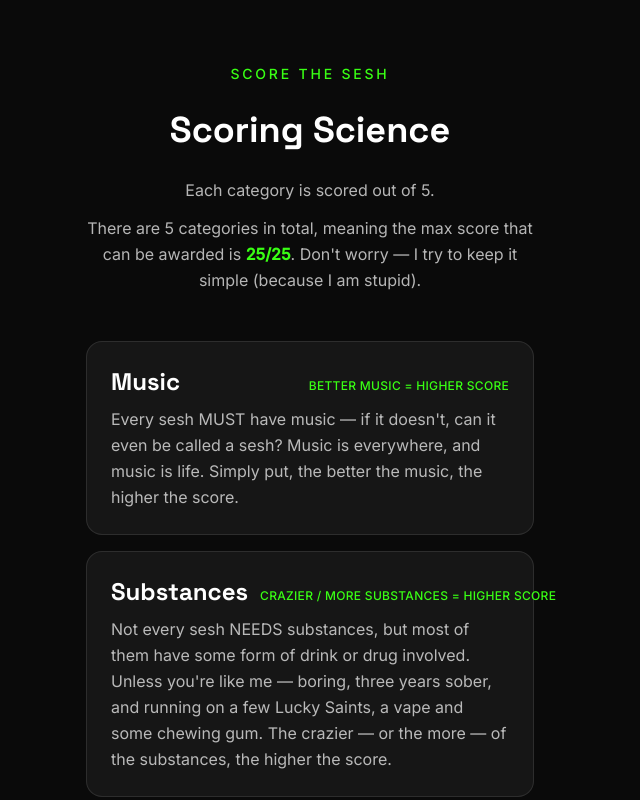
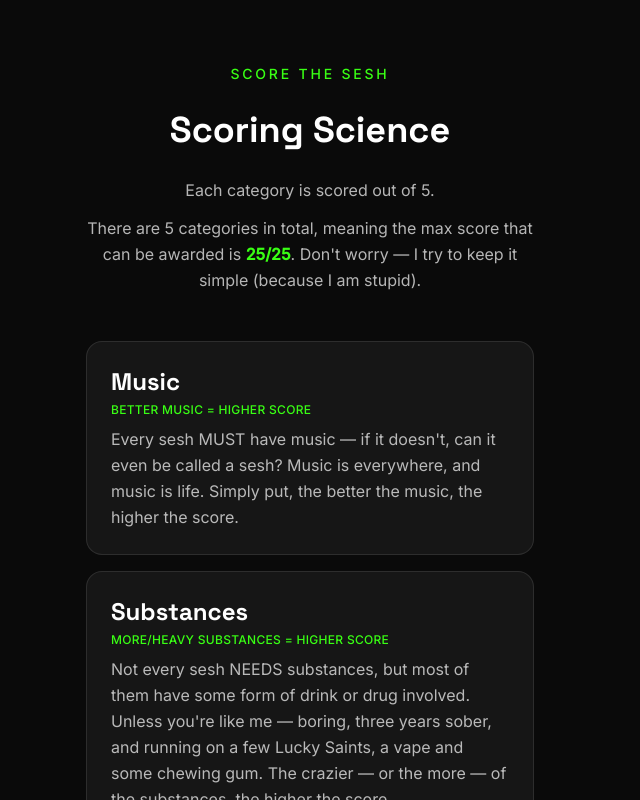
Before and after one commit to soberlifeco/scorethesesh, a Next.js app: page /scoring-science in a window 1280 px wide. Shown: the top 800 px of the page, without its empty margins (330-970 px from the left). Built offline with nearby package versions, Linux system fonts and the light colour scheme.

Commit message:
Fix Substances tag overflow, shorten label

```diff
--- a/app/scoring-science/page.tsx
+++ b/app/scoring-science/page.tsx
@@ -13,7 +13,7 @@ const CATEGORIES = [
   },
   {
     name: "Substances",
-    direction: "Crazier / more substances = higher score",
+    direction: "More/heavy substances = higher score",
     copy: "Not every sesh NEEDS substances, but most of them have some form of drink or drug involved. Unless you're like me — boring, three years sober, and running on a few Lucky Saints, a vape and some chewing gum. The crazier — or the more — of the substances, the higher the score.",
   },
   {
@@ -68,14 +68,14 @@ export default function ScoringSciencePage() {
             key={category.name}
             className="text-left bg-white/5 border border-white/10 rounded-2xl p-5 sm:p-6"
           >
-            <div className="flex items-baseline justify-between gap-3 mb-2">
+            <div className="flex flex-col gap-1 mb-2">
               <h2
                 style={{ fontFamily: "var(--font-space-grotesk)" }}
                 className="text-white font-bold text-xl sm:text-2xl"
               >
                 {category.name}
               </h2>
-              <span className="text-[#39FF14] text-[11px] sm:text-xs font-medium uppercase tracking-wide shrink-0">
+              <span className="text-[#39FF14] text-[11px] sm:text-xs font-medium uppercase tracking-wide">
                 {category.direction}
               </span>
             </div>
```
